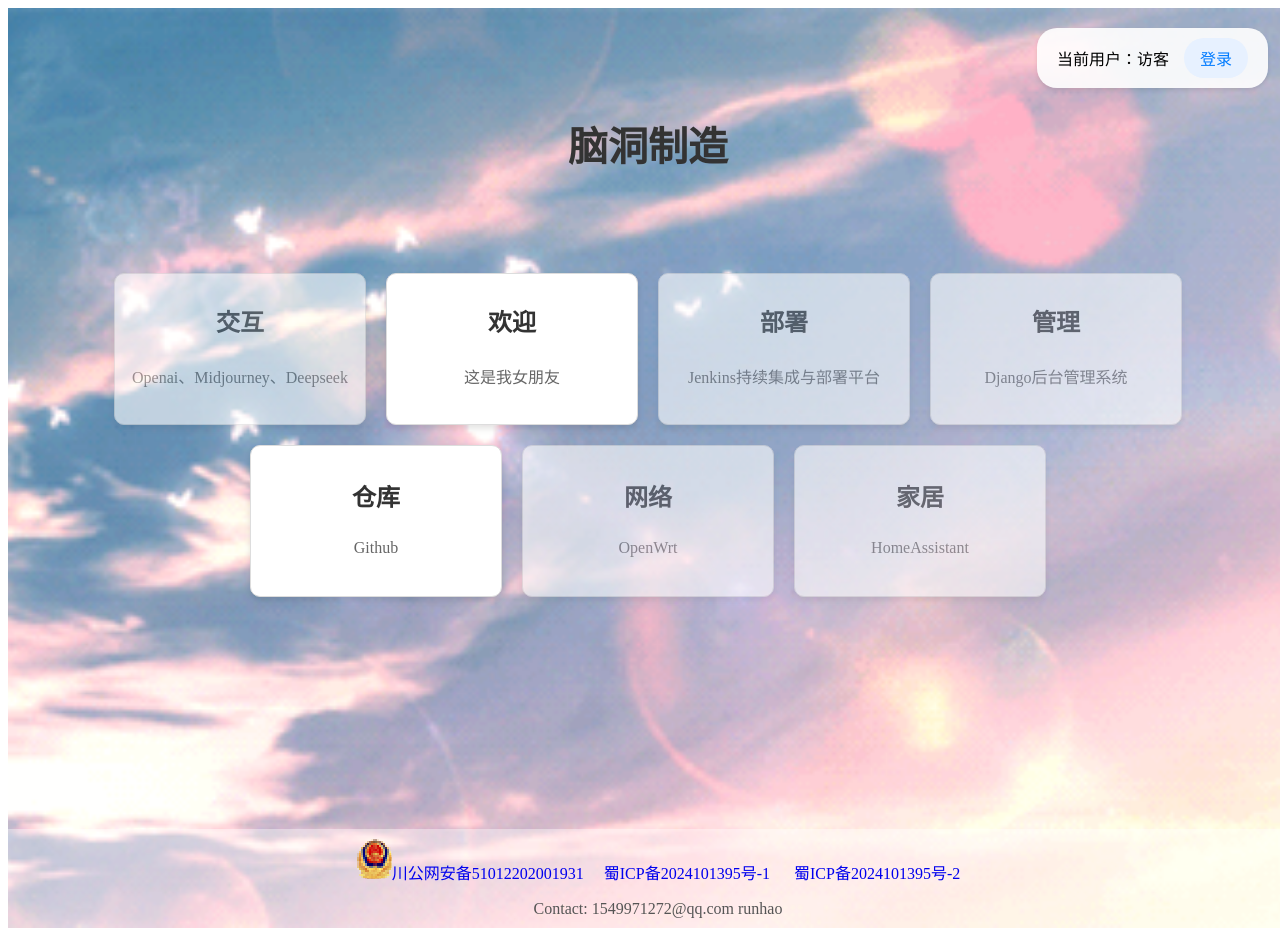
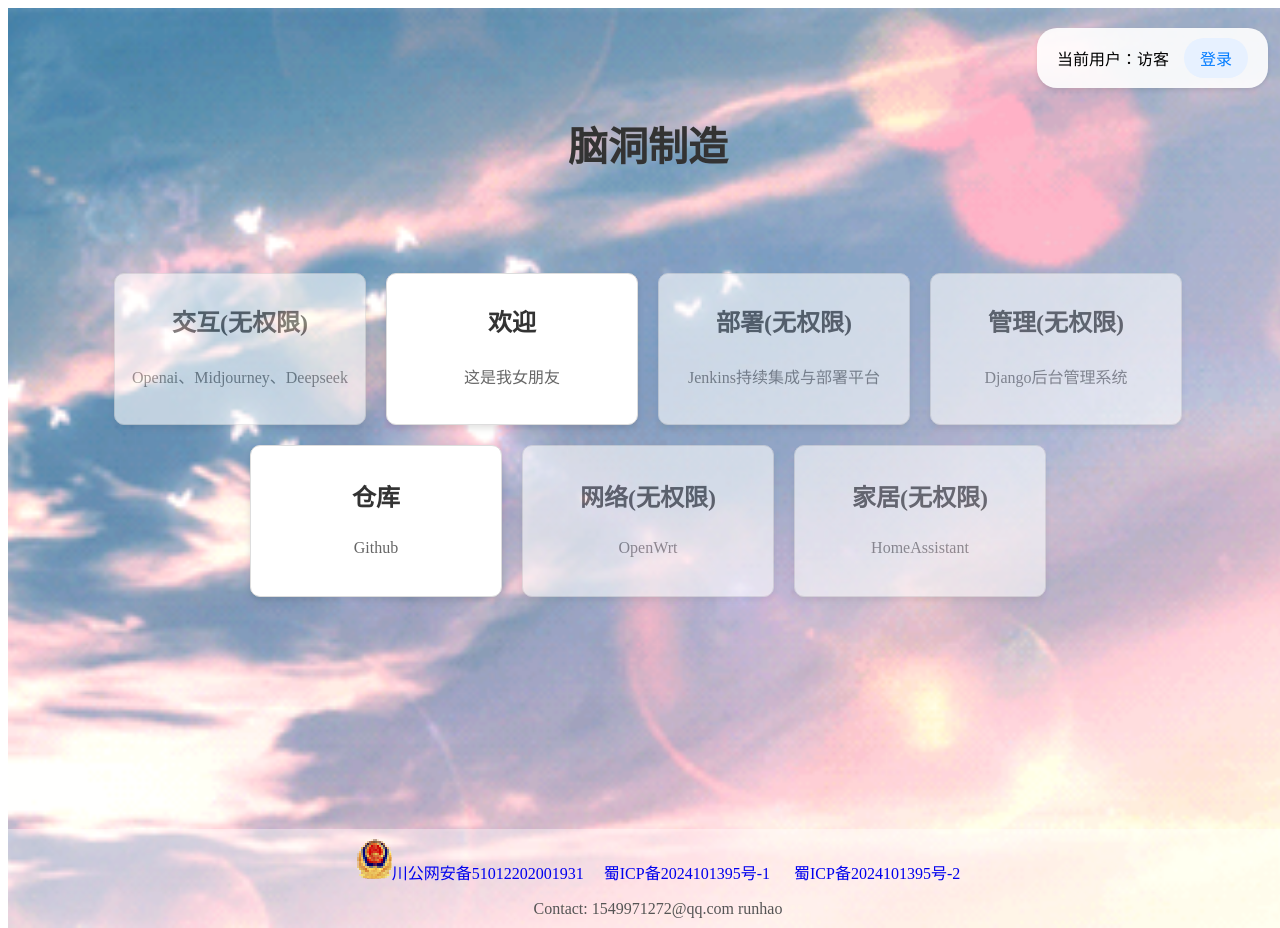
Before and after one commit to runhao/MyWebsiteVue, a Vue app: page / in a window 1280 px wide. Shown: the top 928 px of the page. Built offline with nearby package versions, Linux system fonts and the light colour scheme.

Commit message:
feat: 修改首页联动

```diff
--- a/src/views/Index.vue
+++ b/src/views/Index.vue
@@ -2,29 +2,29 @@
   <div class="app-container" :style="backgroundStyle">
     <div class="status-bar">
       <span>当前用户：{{ isLoggedIn ? '已登录' : '访客' }}</span>
-      <a v-if="!isLoggedIn" href="/login" class="login-link">登录</a>
+      <router-link v-if="!isLoggedIn" to="/login" class="login-link">登录</router-link>
       <button v-else class="logout-button" @click="indexLogout">退出</button>
     </div>
 
     <div class="content">
       <h1 class="title">脑洞制造</h1>
       <div class="card-container">
-        <a :href="isLoggedIn ? '/chat-any' : 'javascript:void(0)'" class="card" :class="{ disabled: !isLoggedIn }">
-          <h2>交互</h2>
+        <router-link :to="isLoggedIn ? '/chat-any' : 'javascript:void(0)'" class="card" :class="{ disabled: !isLoggedIn }">
+          <h2>交互<span v-if="!isLoggedIn">(无权限)</span></h2>
           <p>Openai、Midjourney、Deepseek</p>
-        </a>
-        <a href="/wellcome" class="card">
+        </router-link>
+        <router-link to="/wellcome" class="card">
           <h2>欢迎</h2>
           <p>这是我女朋友</p>
-        </a>
+        </router-link>
         <a :href="isLoggedIn ? 'http://shiyan520.cn:8080' : 'javascript:void(0)'" class="card"
            :class="{ disabled: !isLoggedIn }">
-          <h2>部署</h2>
+          <h2>部署<span v-if="!isLoggedIn">(无权限)</span></h2>
           <p>Jenkins持续集成与部署平台</p>
         </a>
         <a :href="isLoggedIn ? 'http://naodongzhizao.com/admin' : 'javascript:void(0)'" class="card"
            :class="{ disabled: !isLoggedIn }">
-          <h2>管理</h2>
+          <h2>管理<span v-if="!isLoggedIn">(无权限)</span></h2>
           <p>Django后台管理系统</p>
         </a>
         <a href="https://github.com/runhao?tab=repositories" class="card">
@@ -33,12 +33,12 @@
         </a>
         <a :href="isLoggedIn ? 'http://192.168.6.1' : 'javascript:void(0)'" class="card"
            :class="{ disabled: !isLoggedIn }">
-          <h2>网络</h2>
+          <h2>网络<span v-if="!isLoggedIn">(无权限)</span></h2>
           <p>OpenWrt</p>
         </a>
         <a :href="isLoggedIn ? 'http://192.168.31.211:8123' : 'javascript:void(0)'" class="card"
            :class="{ disabled: !isLoggedIn }">
-          <h2>家居</h2>
+          <h2>家居<span v-if="!isLoggedIn">(无权限)</span></h2>
           <p>HomeAssistant</p>
         </a>
       </div>
```
